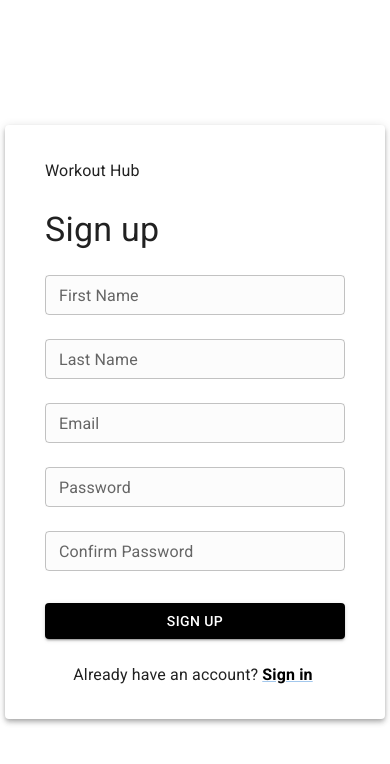
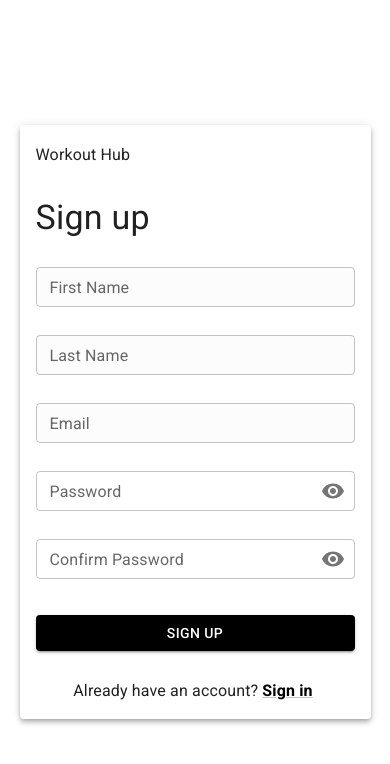
Before and after one commit to squach28/workout_hub, a React (Vite) app in the folder frontend/: page /signup in a window 390 px wide. Shown: the top 764 px of the page. Built offline with nearby package versions, Linux system fonts and the light colour scheme.

Commit message:
adjut signUpForm for mobile devices, add a toggle for visibility for password and confirmPassword

```diff
--- a/frontend/src/pages/SignUp.tsx
+++ b/frontend/src/pages/SignUp.tsx
@@ -1,13 +1,20 @@
 import {
   Box,
   Button,
+  FormControl,
+  IconButton,
+  InputAdornment,
+  InputLabel,
   Link,
+  OutlinedInput,
   Paper,
   Stack,
   TextField,
   Typography,
 } from "@mui/material";
+import { useState } from "react";
 import { Link as RouterLink } from "react-router-dom";
+import { VisibilityOff, Visibility } from "@mui/icons-material";
 
 const SignUp = () => {
   return (
@@ -19,6 +26,7 @@ const SignUp = () => {
     >
       <Stack
         sx={{
+          width: { xs: "90%", md: "auto" },
           justifyContent: "center",
           minHeight: "100vh",
         }}
@@ -30,9 +38,27 @@ const SignUp = () => {
 };
 
 const SignUpForm = () => {
+  const [showPassword, setShowPassword] = useState(false);
+  const [showConfirmPassword, setShowConfirmPassword] = useState(false);
+
+  const handleClickShowPassword = () => {
+    setShowPassword((prev) => !prev);
+  };
+
+  const handleClickShowConfirmPassword = () => {
+    setShowConfirmPassword((prev) => !prev);
+  };
+
   return (
-    <Paper elevation={4} sx={{ px: 5, py: 4, minWidth: "300px" }}>
-      <Stack sx={{ display: "flex", flexDirection: "column", gap: 3 }}>
+    <Paper
+      elevation={4}
+      sx={{
+        px: { xs: 2, md: 5 },
+        py: { xs: 2, md: 4 },
+        minWidth: { md: "400px" },
+      }}
+    >
+      <Stack sx={{ display: "flex", flexDirection: "column", gap: 3.5 }}>
         <Typography variant="subtitle1">Workout Hub</Typography>
         <Typography variant="h4">Sign up</Typography>
         <TextField
@@ -54,20 +80,44 @@ const SignUpForm = () => {
           variant="outlined"
           sx={{ backgroundColor: "#FCFCFC" }}
         />
-        <TextField
-          type="password"
-          size="small"
-          label="Password"
-          variant="outlined"
-          sx={{ backgroundColor: "#FCFCFC" }}
-        />
-        <TextField
-          type="password"
-          size="small"
-          label="Confirm Password"
-          variant="outlined"
-          sx={{ backgroundColor: "#FCFCFC" }}
-        />
+        <FormControl size="small" variant="outlined">
+          <InputLabel htmlFor="password">Password</InputLabel>
+          <OutlinedInput
+            id="password"
+            type={showPassword ? "text" : "password"}
+            endAdornment={
+              <InputAdornment position="end">
+                <IconButton
+                  aria-label="toggle password visibility"
+                  edge="end"
+                  onClick={handleClickShowPassword}
+                >
+                  {showPassword ? <VisibilityOff /> : <Visibility />}
+                </IconButton>
+              </InputAdornment>
+            }
+            label="Password"
+          />
+        </FormControl>
+        <FormControl size="small" variant="outlined">
+          <InputLabel htmlFor="confirmPassword">Confirm Password</InputLabel>
+          <OutlinedInput
+            id="confirmPassword"
+            type={showConfirmPassword ? "text" : "password"}
+            endAdornment={
+              <InputAdornment position="end">
+                <IconButton
+                  aria-label="toggle confirm passsword visibility"
+                  edge="end"
+                  onClick={handleClickShowConfirmPassword}
+                >
+                  {showConfirmPassword ? <VisibilityOff /> : <Visibility />}
+                </IconButton>
+              </InputAdornment>
+            }
+            label="Confirm Password"
+          />
+        </FormControl>
         <Button variant="contained" sx={{ backgroundColor: "black", mt: 1 }}>
           Sign up
         </Button>
```
